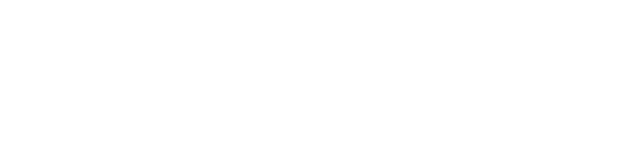
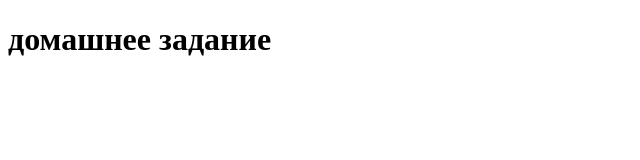
Before and after one commit to jackyE97/Homework1, a plain HTML site: page index.html in a window 1280 px wide. Shown: the whole page, without its empty margins (0-640 px from the left). Drawn offline with Linux system fonts and the light colour scheme.

Commit message:
added h1

```diff
--- a/index.html
+++ b/index.html
@@ -1,11 +1,14 @@
 <!DOCTYPE html>
 <html lang="en">
+
 <head>
     <meta charset="UTF-8">
     <meta name="viewport" content="width=device-width, initial-scale=1.0">
     <title>Homework1</title>
 </head>
+
 <body>
+    <h1>домашнее задание</h1>
+</body>
 
-</body>
 </html>
```
